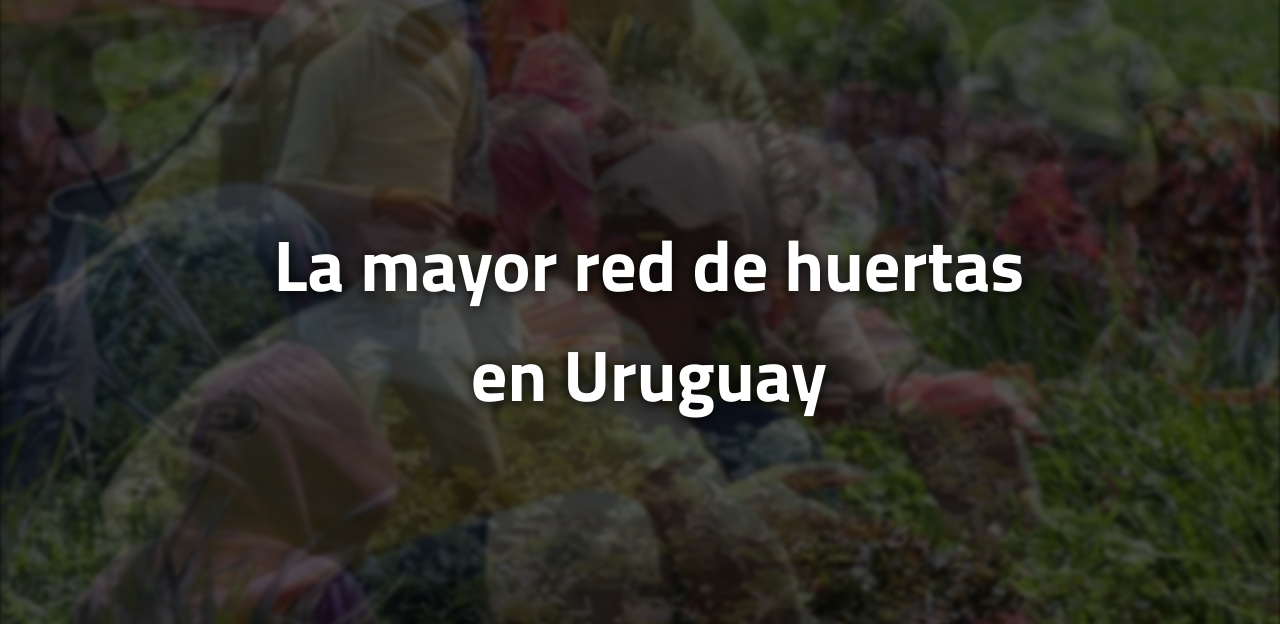
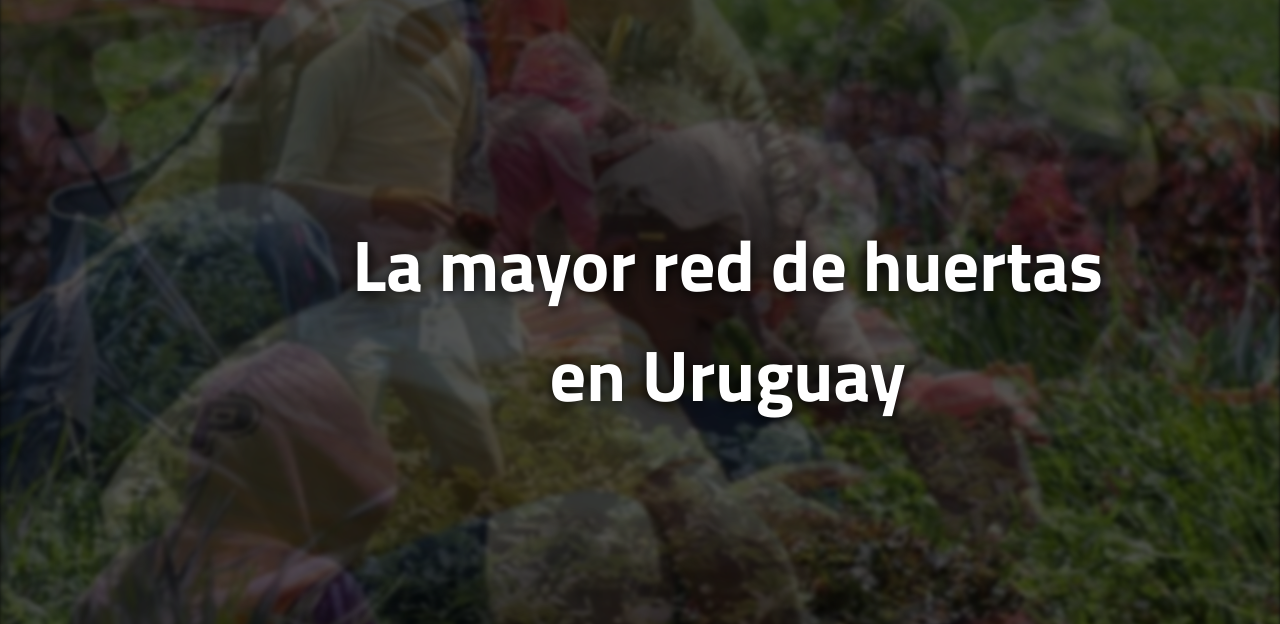
Before and after one commit to Omnitus2022/Proyecto-Omnitus, a PHP site: page / in a window 1280 px wide. Shown: the part 1027-1651 px from the top of the page. Run offline with PHP 8.4, Linux system fonts and the light colour scheme.

Commit message:
cambio en el titulo

```diff
--- a/css/style.css
+++ b/css/style.css
@@ -69,6 +69,8 @@ nav {
   transition: 80ms;
 }
 .frontPage {
+  display: flex;
+  justify-content: center;
   position: absolute;
   z-index: 2;
   width: 100vw;
```
